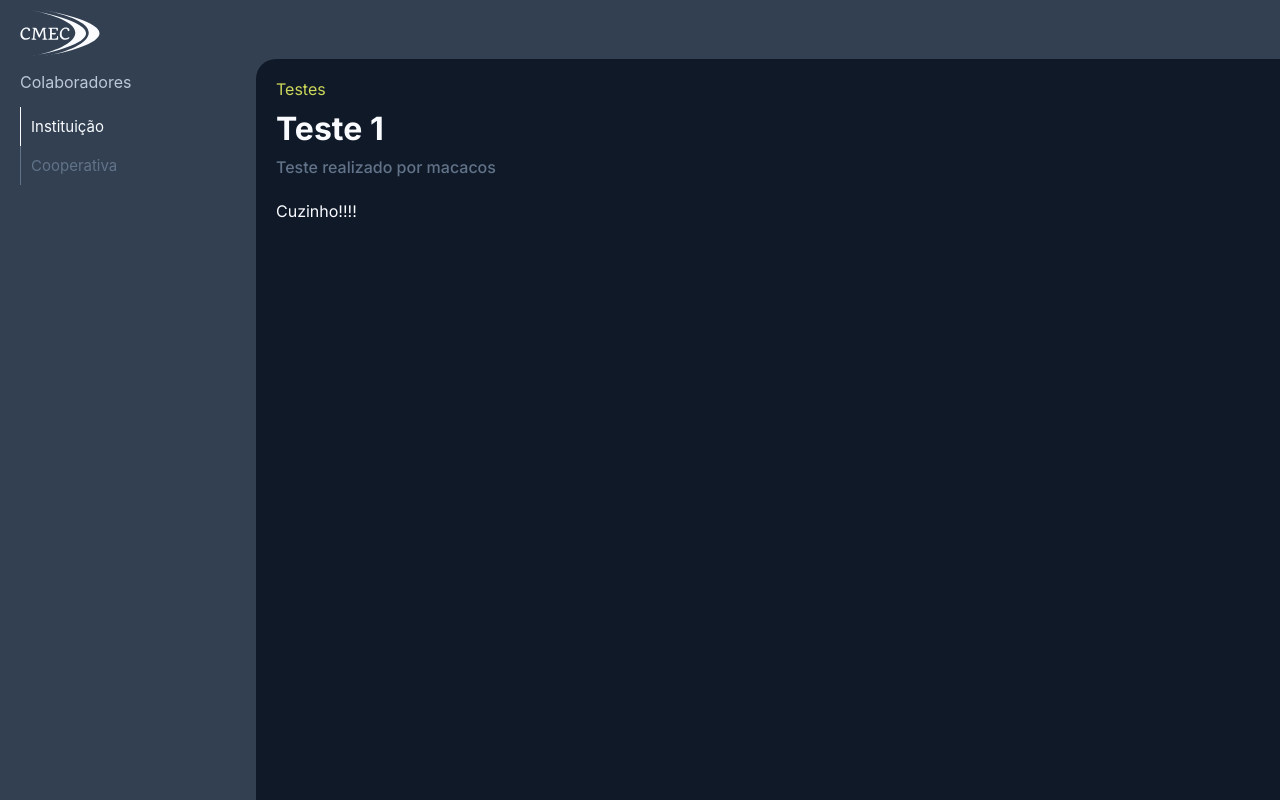
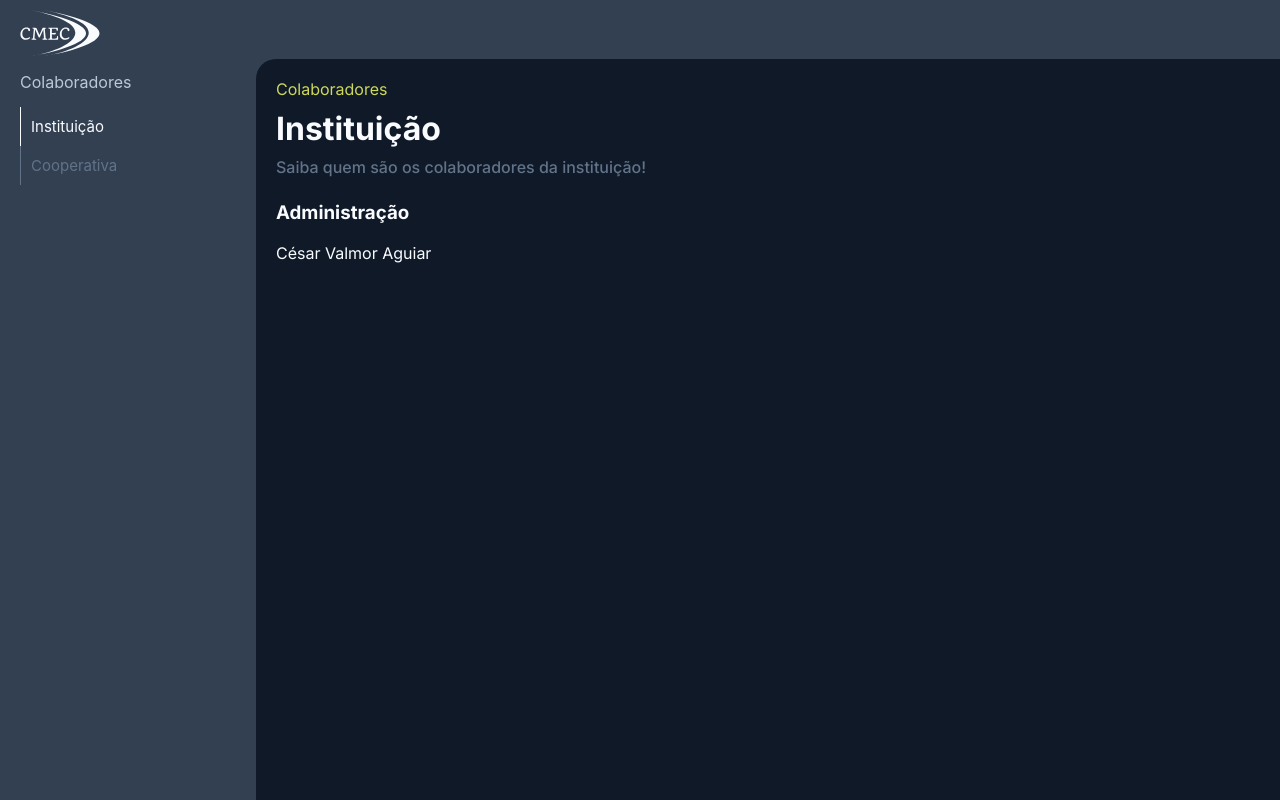
Before and after one commit to uLinck/cmec-project, a React (Create React App) app in the folder Front/: page /modulo/colaboradores/instituicao in a window 1280 px wide. Built offline with nearby package versions, Linux system fonts and the light colour scheme.

Commit message:
testing some things

```diff
--- a/Front/src/Pages/modulos/Instituicao/index.tsx
+++ b/Front/src/Pages/modulos/Instituicao/index.tsx
@@ -5,11 +5,14 @@ const Instituicao = () => {
   return (
     <Box sx={{ height: "100vh", width: "80vw", maxWidth: "100vw" }}>
       <Doc
-        category="Testes"
-        title="Teste 1"
-        description="Teste realizado por macacos"
+        category="Colaboradores"
+        title="Instituição"
+        description="Saiba quem são os colaboradores da instituição!"
       >
-        <Box>Cuzinho!!!!</Box>
+        <Box sx={{ justifyContent: "column" }}>
+          <h3>Administração</h3>
+          <p>César Valmor Aguiar</p>
+        </Box>
       </Doc>
     </Box>
   );
```
